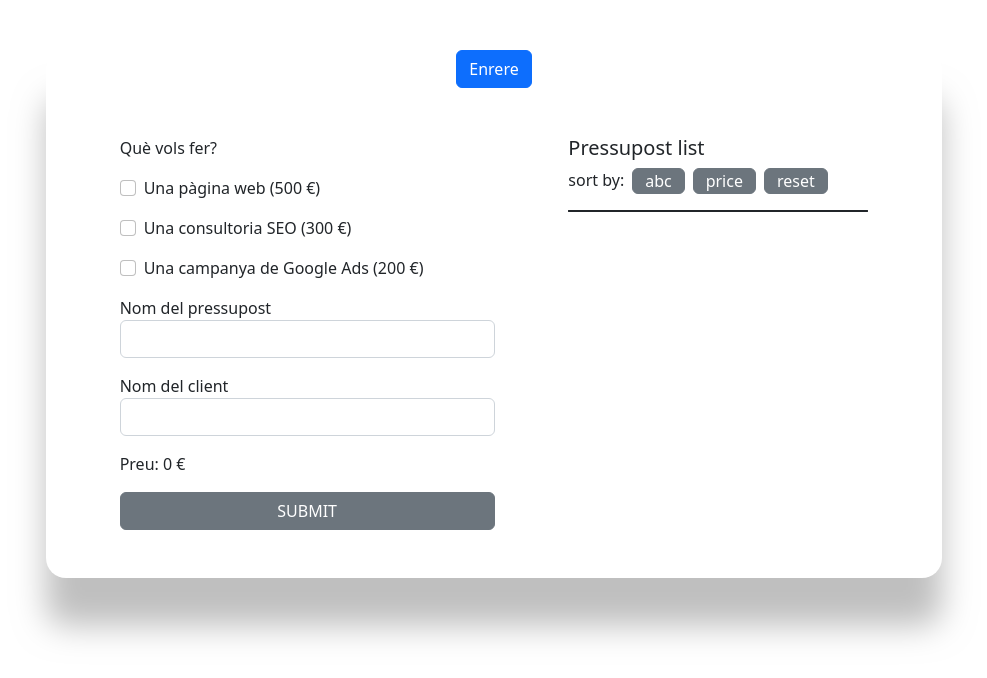
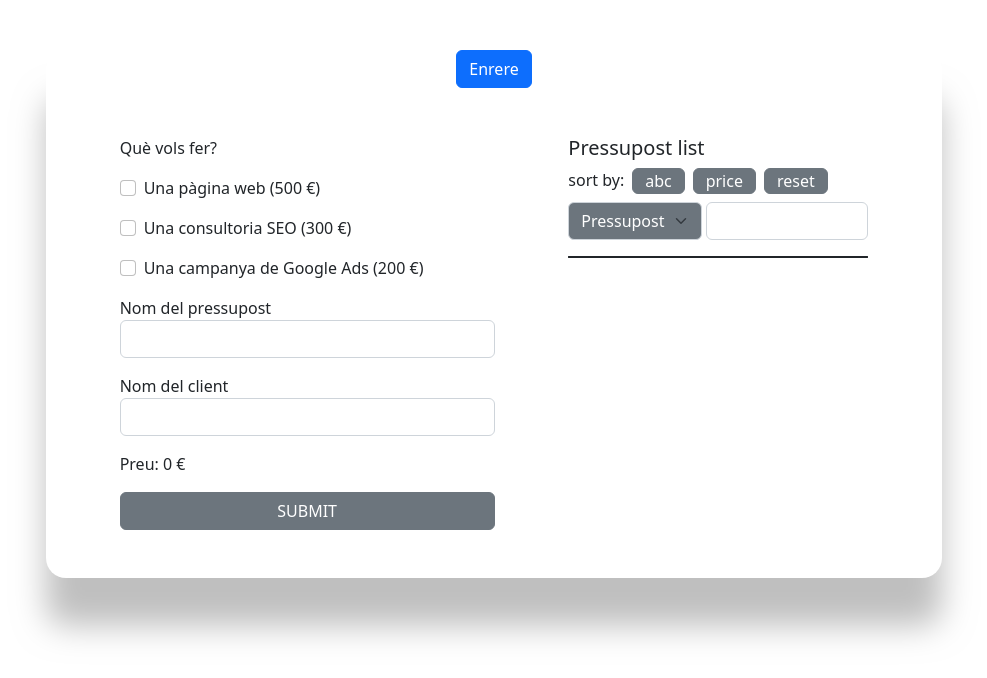
Before and after one commit to epanareda/Sprint-7, a Vue app: page /home in a window 1280 px wide. Shown: the top 678 px of the page, without its empty margins (146-1133 px from the left). Built offline with nearby package versions, Linux system fonts and the light colour scheme.

Commit message:
Nivell 2 - exercici 8

```diff
--- /dev/null
+++ b/src/components/InputFilter.vue
@@ -0,0 +1,40 @@
+<template>
+    <div class="d-flex align-items-center">
+        <select class="form-select me-1 bg-secondary text-white" v-model="select">
+            <option value="name">Pressupost</option>
+            <option value="client">Client</option>
+        </select>
+        <input class="form-control" type="text" v-model="value">
+    </div>
+</template>
+
+<script>
+export default {
+    name: 'InputFilter',
+    data() {
+        return {
+            select: "name",
+            value: "",
+        }
+    },
+    watch: {
+        select() {
+            this.emitFilter();
+        },
+        value() {
+            this.emitFilter();
+        },
+    },
+    methods: {
+        emitFilter() {
+            this.$emit("filter", [this.select, this.value])
+        }
+    },
+};
+</script>
+
+<style scoped>
+    select {
+        width: 8.5rem;
+    }
+</style>
--- a/src/components/PressupostList.vue
+++ b/src/components/PressupostList.vue
@@ -1,10 +1,11 @@
 <template>
     <div class="list-container">
         <h5 class="mb-2">Pressupost list</h5>
-        <sorting-buttons class="mb-3" @sort="setSort"/>
+        <sorting-buttons class="mb-2" @sort="setSort"/>
+        <input-filter class="mb-3" @filter="setFilter"/>
         <div class="border-bottom border-start border-end border-2 border-dark rounded-2 p-4 py-0">
 
-            <div class="border border-1 rounded-4 p-3 shadow mb-3" v-for="(p, i) in sortedList" :key="i">
+            <div class="border border-1 rounded-4 p-3 shadow mb-3" v-for="(p, i) in filteredList" :key="i">
                 <div class="d-flex flex-column">
                     <p class="m-0">Pressupost: {{p.name}}</p>
                     <p class="m-0">Client: {{p.client}}</p>
@@ -36,11 +37,13 @@
 
 <script>
 import SortingButtons from "./SortingButtons.vue";
+import InputFilter from "./InputFilter.vue";
 
 export default {
     name: 'PressupostList',
     components: {
-        SortingButtons
+        SortingButtons,
+        InputFilter,
     },
     props: ["pressupost", "send"],
     data() {
@@ -57,6 +60,7 @@ export default {
             //     price: 500
             // }],
             sort: "",
+            filter: ["", ""],
         }
     },
     watch: {
@@ -72,10 +76,11 @@ export default {
             this.sort = val;
         },
         sortByName(a, b) {
-            if(a.name < b.name) {
+            // The strings are converted to lower case so the sorting ignores if its upper or lower case.
+            if(a.name.toLowerCase() < b.name.toLowerCase()) {
                 return -1;
             }
-            if(a.name > b.name) {
+            if(a.name.toLowerCase() > b.name.toLowerCase()) {
                 return 1;
             }
             return 0
@@ -88,6 +93,9 @@ export default {
                 return 1;
             }
             return 0
+        },
+        setFilter(arr) {
+            this.filter = arr;
         }
     },
     computed: {
@@ -100,6 +108,12 @@ export default {
             }
             return this.presList
         },
+        filteredList() {
+            if(this.filter[1] === "") {
+                return this.sortedList;
+            }
+            return this.sortedList.filter(e => e[this.filter[0]].match(this.filter[1]));
+        }
     }
 };
 </script>
```
